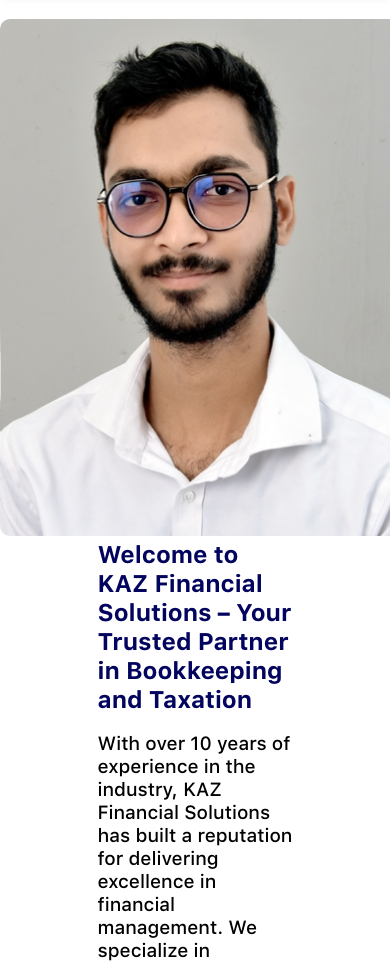
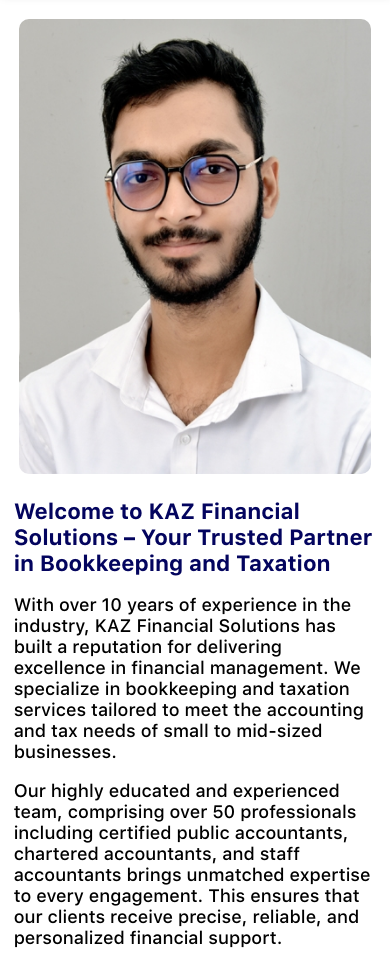
Before and after one commit to mustansirrath/kazfinancialsolution, a plain HTML site: page about-us.html in a window 390 px wide. Shown: the part 109-1072 px from the top of the page. Drawn offline with nearby package versions, Linux system fonts and the light colour scheme.

Commit message:
Responsive Changes

```diff
--- a/responsive.css
+++ b/responsive.css
@@ -63,6 +63,13 @@
     padding-top: 4rem;
     flex-wrap: wrap;
   }
+}
+
+@media only screen and (max-width: 800px) {
+  .info-about-left {
+    width: 93%;
+    margin-top: 20px;
+}
 }
 
 @media only screen and (max-width: 599px) {
@@ -165,6 +172,19 @@
 .comapnyName p {
     font-size: 16px;
 }
+
+.img-about-right img {
+    width: 22rem;
+}
+
+.info-about-left h2 {
+    font-family: headings;
+    color: #03045e;
+    font-size: 22px;
+}
+.info-about-left p {
+    font-size: 18px;
+}
 }
 
 @media only screen and (max-width: 376px) {
@@ -193,6 +213,16 @@
 
 .serviceBox {
     width: 20rem;
+}
+.img-about-right img {
+    width: 20rem;
+}
+
+.info-about-left h2 {
+    font-size: 20px;
+}
+.info-about-left p {
+    font-size: 17px;
 }
 }
 
```
